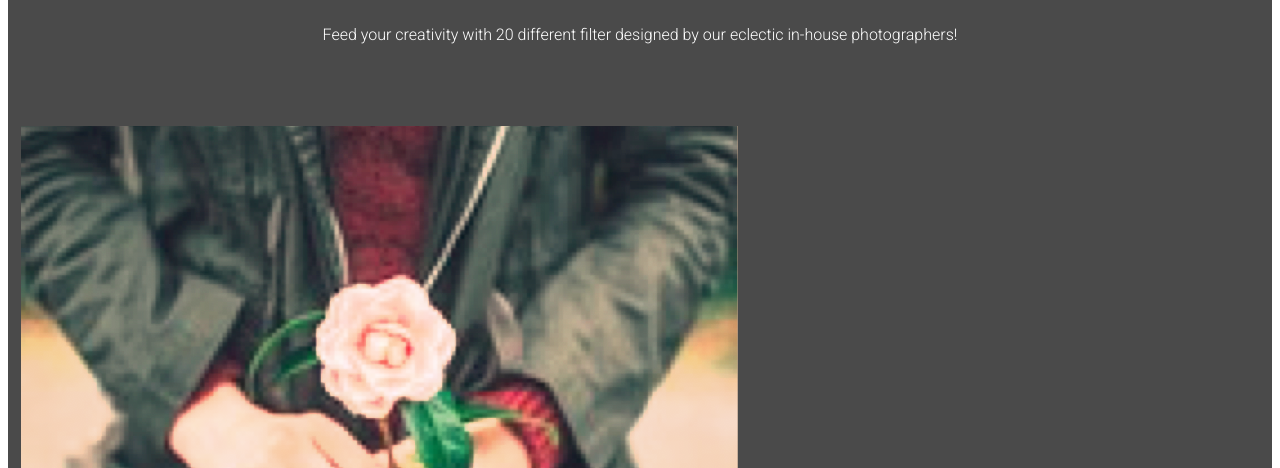
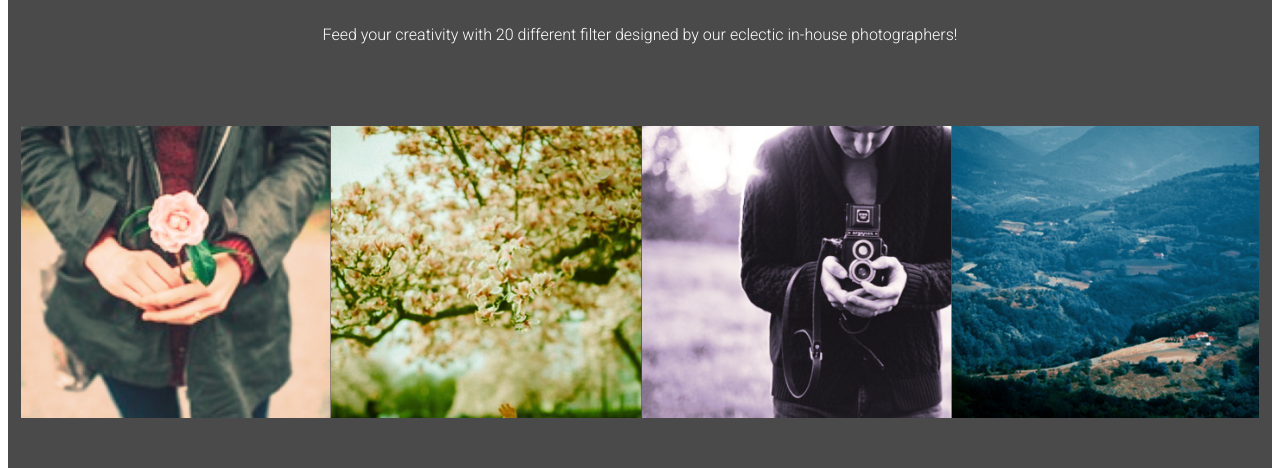
Before and after one commit to halokllr/Fotomatic, a plain HTML site: page index.html in a window 1280 px wide. Shown: the part 2100-2568 px from the top of the page. Drawn offline with Linux system fonts and the light colour scheme; a web font is replaced by a local one.

Commit message:
Update style.css
Update filters section

```diff
--- a/resources/css/style.css
+++ b/resources/css/style.css
@@ -303,8 +303,14 @@ header .mobile {
 }
 
 #filters-section .images-container {
+  display: inline-flex;
+  flex-flow: row;
   max-width: 100%;
   padding: 0 1%;
+}
+
+#filters-section img {
+  width: 100%;
 }
 
 @media only screen and (max-width: 760px) {
```
